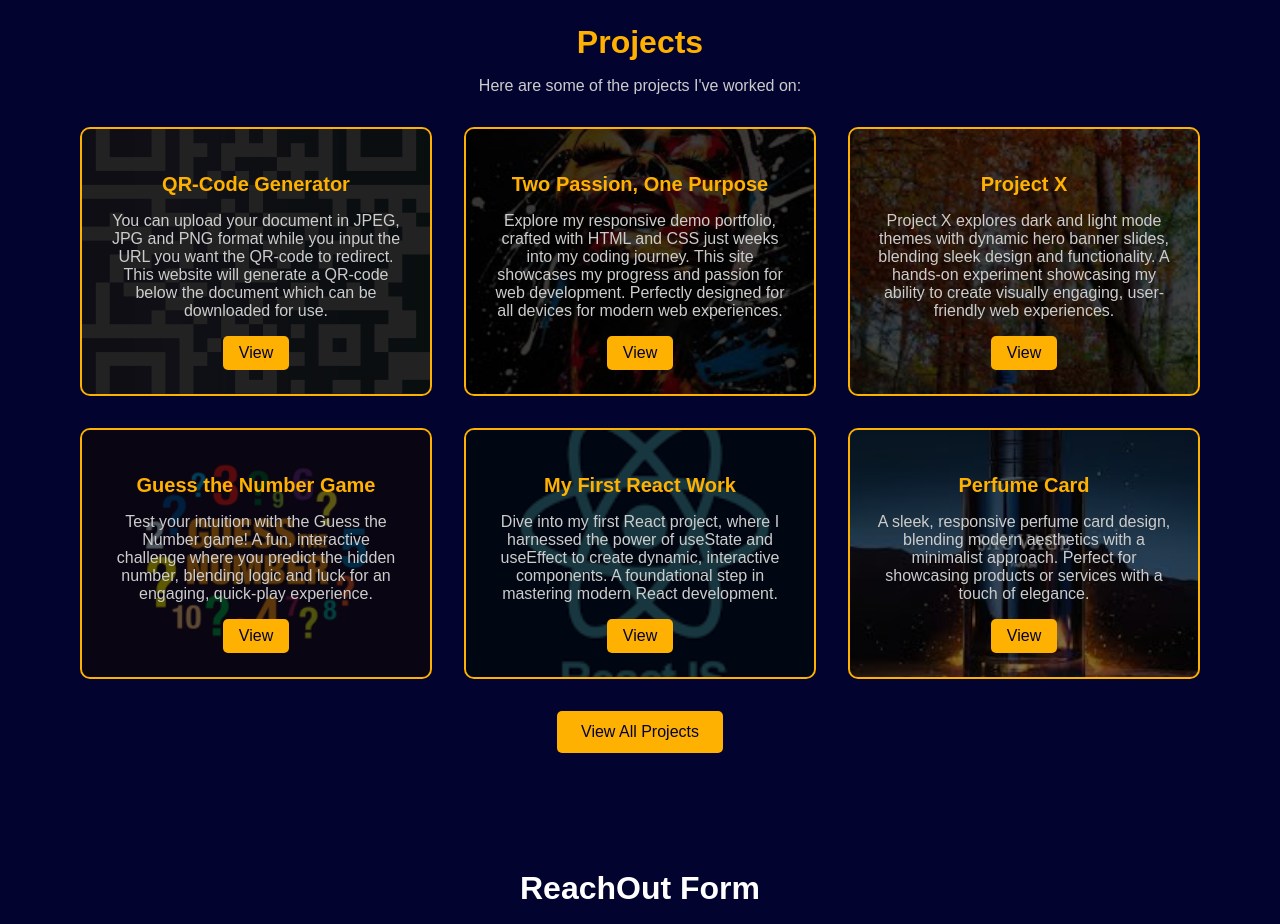
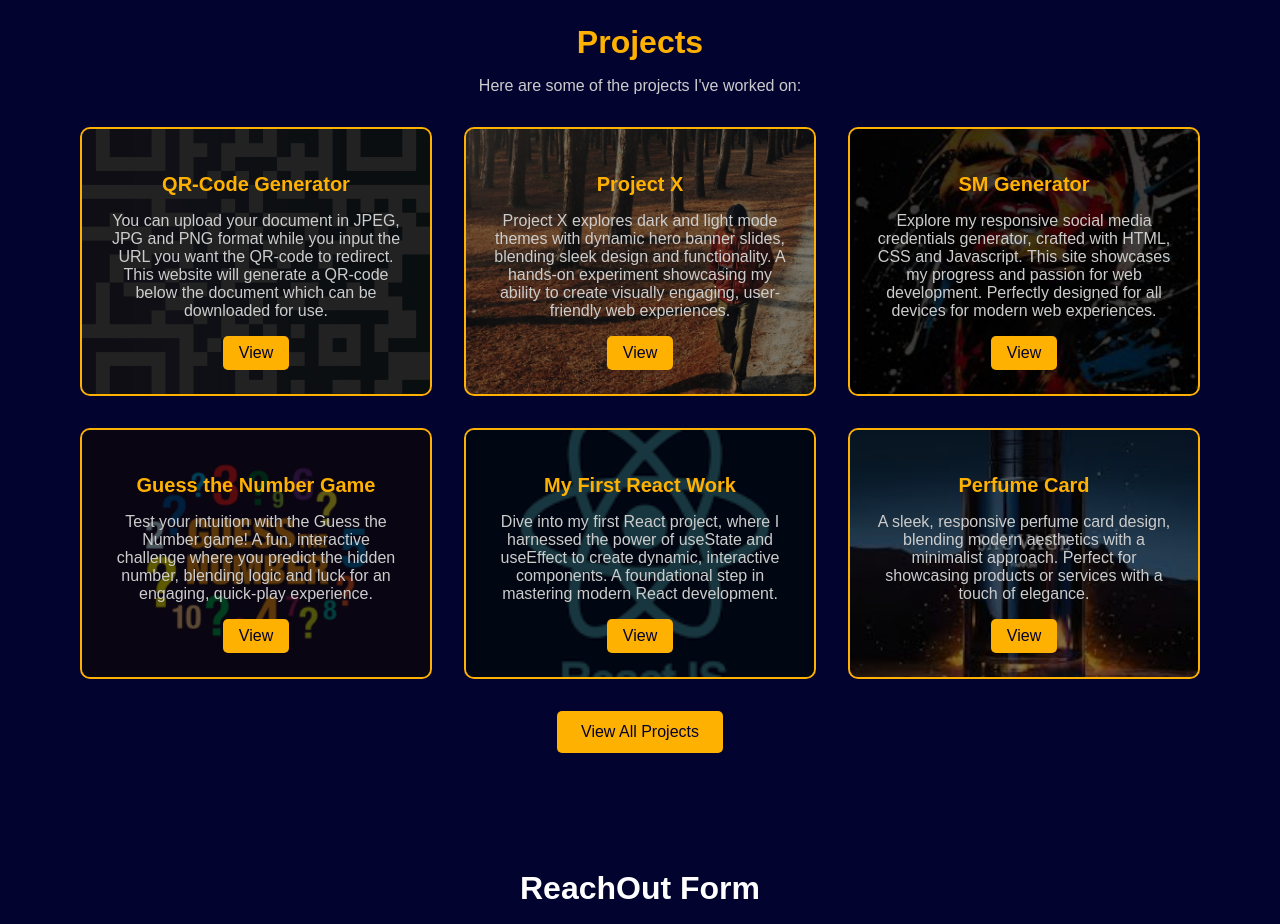
Before and after one commit to bigdevsircole/caleb-yinusa, a React (Vite) app: page / in a window 1280 px wide. Shown: the part 1380-2304 px from the top of the page. Built offline with nearby package versions, Linux system fonts and the light colour scheme.

Commit message:
Initial commit

```diff
--- a/src/pages/Home/Home.jsx
+++ b/src/pages/Home/Home.jsx
@@ -45,16 +45,16 @@ const Home = () => {
       link: "https://qr-code-generator-teal-one.vercel.app/"
     },
     {
-      title: "Two Passion, One Purpose",
-      description: "Explore my responsive demo portfolio, crafted with HTML and CSS just weeks into my coding journey. This site showcases my progress and passion for web development. Perfectly designed for all devices for modern web experiences.",
-      image: "/two-passion-one-purpose.jpg",
-      link: "https://two-passion-one-purpose.vercel.app/"
+      title: "Project X",
+      description: "Project X explores dark and light mode themes with dynamic hero banner slides, blending sleek design and functionality. A hands-on experiment showcasing my ability to create visually engaging, user-friendly web experiences.",
+      image: "/project-x-project.jpg",
+      link: "https://project-x-plum-omega.vercel.app/"
     },
     {
-      title: "Project X",
-      description: "Project X explores dark and light mode themes with dynamic hero banner slides, blending sleek design and functionality. A hands-on experiment showcasing my ability to create visually engaging, user-friendly web experiences.",
-      image: "/project-x.jpg",
-      link: "https://project-x-plum-omega.vercel.app/"
+      title: "SM Generator",
+      description: "Explore my responsive social media credentials generator, crafted with HTML, CSS and Javascript. This site showcases my progress and passion for web development. Perfectly designed for all devices for modern web experiences.",
+      image: "/two-passion-one-purpose.jpg",
+      link: "https://sm-generator-one.vercel.app/"
     },
     {
       title: "Guess the Number Game",
--- a/src/pages/Projects/Projects.jsx
+++ b/src/pages/Projects/Projects.jsx
@@ -9,16 +9,16 @@ const Projects = () => {
       link: "https://qr-code-generator-teal-one.vercel.app/"
     },
     {
-      title: "Two Passion, One Purpose",
-      description: "Explore my responsive demo portfolio, crafted with HTML and CSS just weeks into my coding journey. This site showcases my progress and passion for web development. Perfectly designed for all devices for modern web experiences.",
-      image: "/two-passion-one-purpose.jpg",
-      link: "https://two-passion-one-purpose.vercel.app/"
-    },
-    {
       title: "Project X",
       description: "Project X explores dark and light mode themes with dynamic hero banner slides, blending sleek design and functionality. A hands-on experiment showcasing my ability to create visually engaging, user-friendly web experiences.",
       image: "/project-x-project.jpg",
       link: "https://project-x-plum-omega.vercel.app/"
+    },
+    {
+      title: "SM Generator",
+      description: "Explore my responsive social media credentials generator, crafted with HTML, CSS and Javascript. This site showcases my progress and passion for web development. Perfectly designed for all devices for modern web experiences.",
+      image: "/two-passion-one-purpose.jpg",
+      link: "https://sm-generator-one.vercel.app/"
     },
     {
       title: "Guess the Number Game",
```
